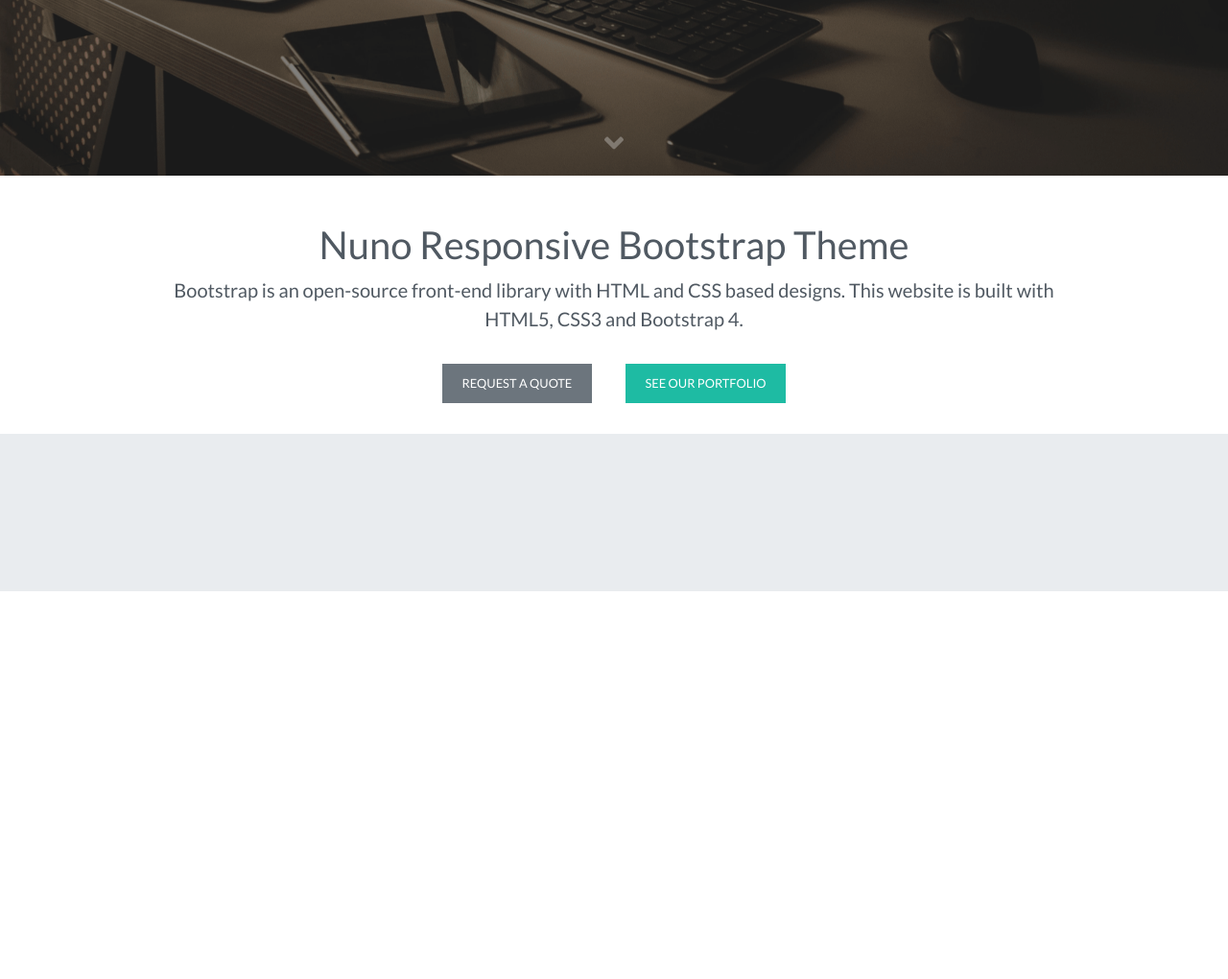
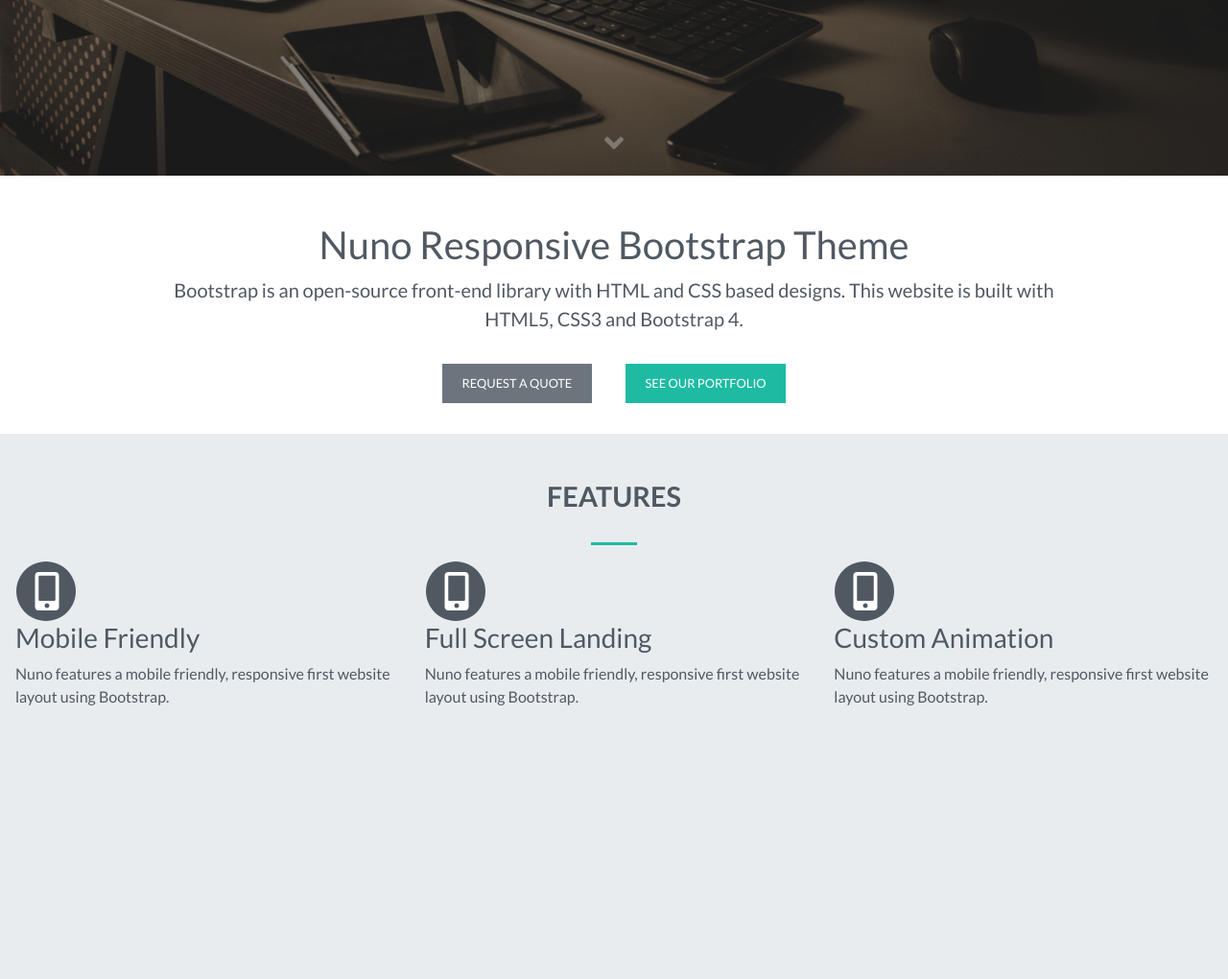
Before and after one commit to AceBerry924/bootstrap-nuno-theme, a plain HTML site: page index.html in a window 1280 px wide. Shown: the part 617-1637 px from the top of the page at 96% size. Before the commit the page ends 1233 px from the top, so only its background shows below. Drawn offline with Linux system fonts and the light colour scheme.

Commit message:
fix bootstrap issue

```diff
--- a/assets/css/style.css
+++ b/assets/css/style.css
@@ -65,7 +65,7 @@
 }
 .caption h1 {
   color: #fff;
-  font-size: 4rem;
+  font-size: 4.5rem;
   text-transform: uppercase;
   font-weight: 700;
   letter-spacing: .3rem;
@@ -74,7 +74,7 @@
 }
 .caption h3 {
   color: #fff;
-  font-size: 2rem;
+  font-size: 2.5rem;
   text-transform: uppercase;
   font-weight: 400;
   text-shadow: .1rem .1rem .5rem black;
@@ -84,7 +84,7 @@
   border-width: medium;
   border-radius: 0;
   padding: .8rem 1.5rem;
-  font-size: 1rem;
+  font-size: 1.1rem;
   font-weight: 400;
   text-transform: uppercase;
   display: inline-block!important;
--- a/assets/js/custom.js
+++ b/assets/js/custom.js
@@ -1,5 +1,4 @@
 /* Navbar Transparent to Solid */
-
 $(document).ready(function () {
   $(window).scroll(function () {
     if ($(this).scrollTop() > 300) {
--- a/index.html
+++ b/index.html
@@ -118,6 +118,86 @@
           <div class="heading-underline"></div>
         </div>
       </div>
+
+      <div class="row">
+        <div class="col-sm-6 col-md-4">
+          <div class="os-animation" data-animation="fadeInLeft">
+            <div class="feature">
+              <span class="fa-layers fa-4x">
+                <i class="fa fa-circle"></i>
+                <i class="fas fa-mobile-alt fa-inverse" data-fa-transform="shrink-6 right-.25"></i>
+              </span>
+              <h3>Mobile Friendly</h3>
+              <p>Nuno features a mobile friendly, responsive first website layout using Bootstrap.</p>
+            </div>
+          </div>
+        </div>
+
+        <div class="col-sm-6 col-md-4">
+          <div class="os-animation" data-animation="fadeInUp">
+            <div class="feature">
+              <span class="fa-layers fa-4x">
+                <i class="fa fa-circle"></i>
+                <i class="fas fa-mobile-alt fa-inverse" data-fa-transform="shrink-6 right-.25"></i>
+              </span>
+              <h3>Full Screen Landing</h3>
+              <p>Nuno features a mobile friendly, responsive first website layout using Bootstrap.</p>
+            </div>
+          </div>
+        </div>
+
+        <div class="col-sm-6 col-md-4">
+          <div class="os-animation" data-animation="fadeInRight">
+            <div class="feature">
+              <span class="fa-layers fa-4x">
+                <i class="fa fa-circle"></i>
+                <i class="fas fa-mobile-alt fa-inverse" data-fa-transform="shrink-6 right-.25"></i>
+              </span>
+              <h3>Custom Animation</h3>
+              <p>Nuno features a mobile friendly, responsive first website layout using Bootstrap.</p>
+            </div>
+          </div>
+        </div>
+
+        <div class="col-sm-6 col-md-4">
+          <div class="os-animation" data-animation="fadeInLeft">
+            <div class="feature">
+              <span class="fa-layers fa-4x">
+                <i class="fa fa-circle"></i>
+                <i class="fas fa-mobile-alt fa-inverse" data-fa-transform="shrink-6 right-.25"></i>
+              </span>
+              <h3>Mobile Friendly</h3>
+              <p>Nuno features a mobile friendly, responsive first website layout using Bootstrap.</p>
+            </div>
+          </div>
+        </div>
+
+        <div class="col-sm-6 col-md-4">
+          <div class="os-animation" data-animation="fadeInLeft">
+            <div class="feature">
+              <span class="fa-layers fa-4x">
+                <i class="fa fa-circle"></i>
+                <i class="fas fa-mobile-alt fa-inverse" data-fa-transform="shrink-6 right-.25"></i>
+              </span>
+              <h3>Mobile Friendly</h3>
+              <p>Nuno features a mobile friendly, responsive first website layout using Bootstrap.</p>
+            </div>
+          </div>
+        </div>
+
+        <div class="col-sm-6 col-md-4">
+          <div class="os-animation" data-animation="fadeInLeft">
+            <div class="feature">
+              <span class="fa-layers fa-4x">
+                <i class="fa fa-circle"></i>
+                <i class="fas fa-mobile-alt fa-inverse" data-fa-transform="shrink-6 right-.25"></i>
+              </span>
+              <h3>Mobile Friendly</h3>
+              <p>Nuno features a mobile friendly, responsive first website layout using Bootstrap.</p>
+            </div>
+          </div>
+        </div>
+      </div>
     </div>
   </section>
 
```
Also changed, not shown: 2 other files.
